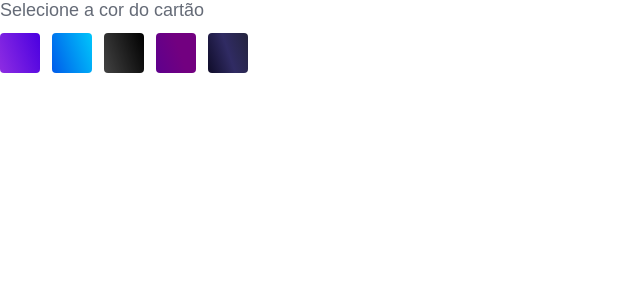
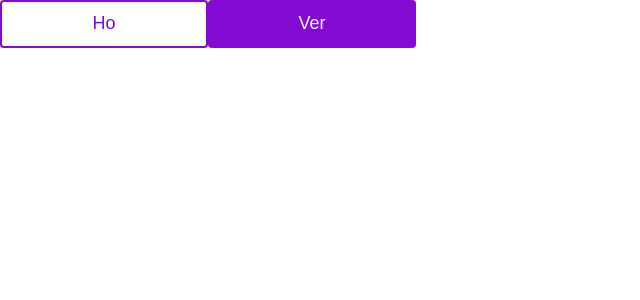
Before and after one commit to rodrigojsdeveloper/personalized-card, a React (Vite) app: page / in a window 1280 px wide. Shown: the top 300 px of the page, without its empty margins (0-640 px from the left). Built offline with nearby package versions, Linux system fonts and the light colour scheme.

Commit message:
feat: add Button component

```diff
--- a/src/App.tsx
+++ b/src/App.tsx
@@ -1,9 +1,10 @@
-import { Colors } from "./components/Colors";
+import { Button } from "./components/Button";
 
 const App = () => {
   return (
     <>
-      <Colors />
+      <Button color="white">Ho</Button>
+      <Button color="purple">Ver</Button>
     </>
   );
 };
--- /dev/null
+++ b/src/components/Button/index.tsx
@@ -0,0 +1,12 @@
+import { Container } from "./style";
+
+interface IButton {
+  color: "white" | "purple";
+  children: React.ReactNode;
+}
+
+const Button = ({ color, children }: IButton) => {
+  return <Container color={color}>{children}</Container>;
+};
+
+export { Button };
--- /dev/null
+++ b/src/components/Button/style.ts
@@ -0,0 +1,40 @@
+import styled, { css } from "styled-components";
+
+interface IButtonStyled {
+  color: "white" | "purple";
+}
+
+const Container = styled.button<IButtonStyled>`
+  width: 100%;
+  max-width: 208px;
+  height: 48px;
+
+  font-weight: 500;
+  font-size: 18px;
+  line-height: 21.94px;
+
+  border-radius: 4px;
+
+  ${({ color }) => {
+    switch (color) {
+      case "white":
+        return css`
+          color: var(--purple-color);
+          background-color: var(--white-color);
+          border: 2px solid var(--purple-color);
+        `;
+
+      case "purple":
+        return css`
+          color: var(--white-color);
+          background-color: var(--purple-color);
+          border: 2px solid var(--purple-color);
+        `;
+
+      default:
+        return false;
+    }
+  }}
+`;
+
+export { Container };
```
